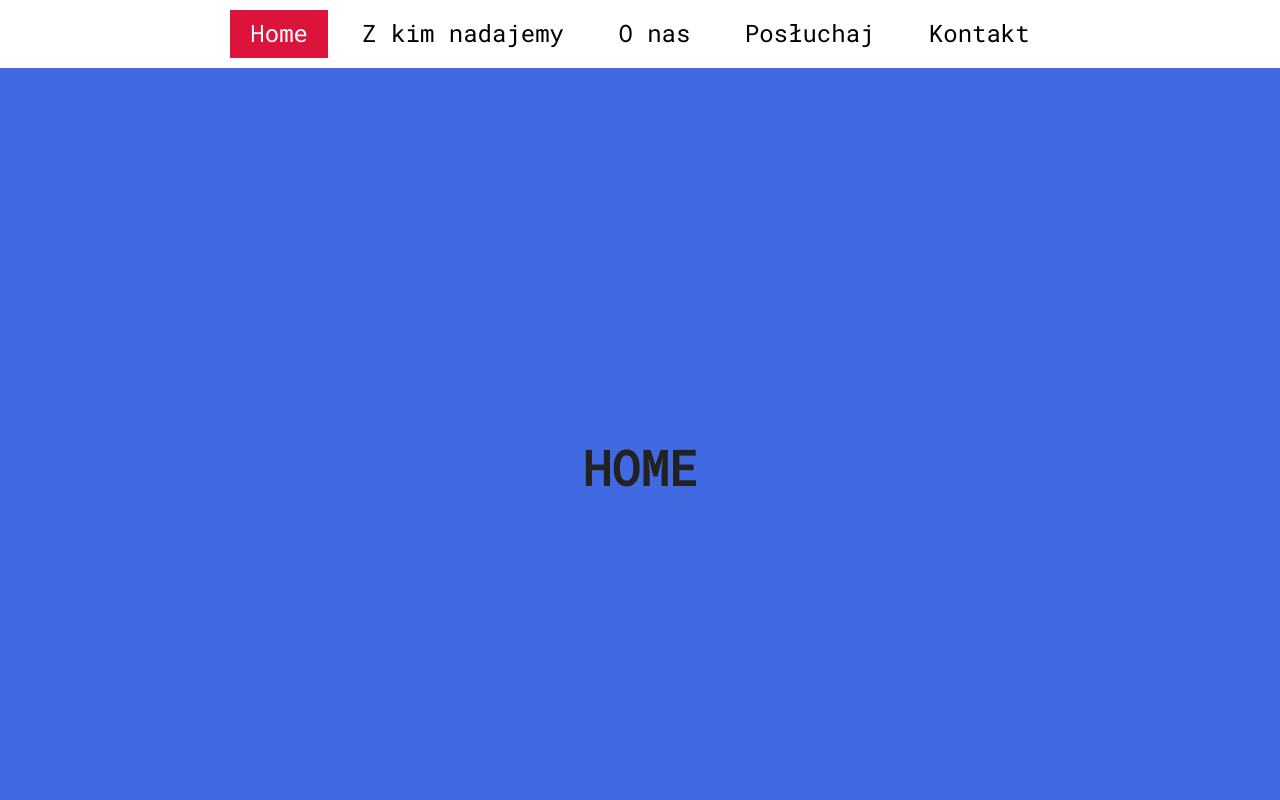
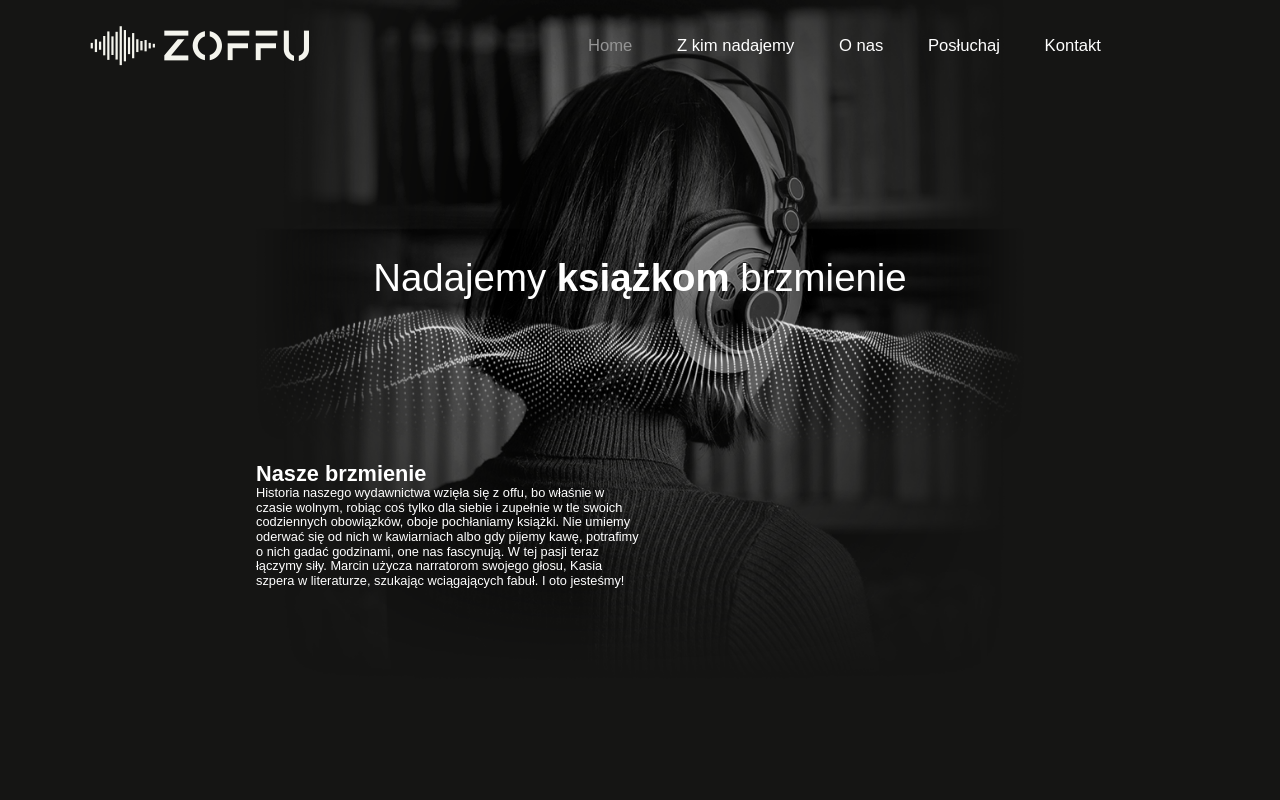
Before and after one commit to mgxmajewski/zoffu, a website built with Parcel: page index.html in a window 1280 px wide. Shown: the top 800 px of the page. Built offline with nearby package versions, Linux system fonts and the light colour scheme.

Commit message:
Add first section

```diff
--- a/css/main.css
+++ b/css/main.css
@@ -1,4 +1,4 @@
-@import url("https://fonts.googleapis.com/css2?family=Roboto+Mono&display=swap");
+@import url('https://fonts.googleapis.com/css2?family=Noto+Sans:ital,wght@0,100;0,200;0,300;0,400;0,500;0,600;0,700;0,800;0,900;1,100;1,200;1,300;1,400;1,500;1,600;1,700;1,800;1,900&display=swap');
 /*! HTML5 Boilerplate v8.0.0 | MIT License | https://html5boilerplate.com/ */
 
 /* main.css 2.1.0 | MIT License | https://github.com/h5bp/main.css#readme */
@@ -93,68 +93,157 @@ textarea {
   margin: 0;
   box-sizing: border-box;
 }
+
 html {
-  font-family: "Roboto Mono";
+  font-family: "Noto", sans-serif;
   font-size: 24px;
   scroll-behavior: smooth;
+  background-color: #151514;
+  color: white;
 }
+
 section {
-  height: 100vh;
+  height: 80vh;
   width: 100%;
-  background-color: gray;
+  background-color: #151514;
   display: flex;
-  align-items: center;
+  /*align-items: center;*/
   justify-content: center;
-  text-transform: uppercase;
+  /*text-transform: uppercase;*/
+  padding-left: 20vw;
+  padding-right: 20vw;
 }
 
 #home {
-  background-color: royalblue;
+  height:85vw;
+  background: no-repeat top/60% url("../img/hero-mobile.png");
+  display: grid;
+  justify-items: center;
 }
 
-#z-kim-nadajemy{
-  background-color: aquamarine;
+@media (min-width: 800px) {
+  #home {
+    height: 60vw;
+    /*background: no-repeat top/60% url("../img/hero-desktop.png");*/
+  }
 }
 
-#o-nas{
+#home h1 {
+  padding-top: 32vw;
+  padding-bottom: 0;
+  font-weight: 300;
+  font-size: 3vw;
+  height: 10vw;
+}
+
+
+@media (min-width: 800px) {
+  #home h1{
+    padding-top: 18vw;
+    /*background: no-repeat top/60% url("../img/hero-desktop.png");*/
+  }
+}
+
+#home div {
+  /*max-width: 600px;*/
+  /*justify-self: left;*/
+  /*padding-left: 10%;*/
+}
+
+
+#home div h2 {
+  font-size: 1.7vw;
+}
+
+
+#home div p {
+  padding-right: 30vw;
+  font-size: 1vw;
+}
+
+
+#home h1 strong {
+  font-weight: 900;
+}
+
+@media (min-width: 800px) {
+  #home {
+    background: no-repeat top/60% url("../img/hero-desktop.png");
+  }
+}
+
+#z-kim-nadajemy {
+  background-color: #151514;
+}
+
+#o-nas {
   background-color: crimson;
 }
 
-#posluchaj{
+#posluchaj {
   background-color: #14dca7;
 }
 
-#kontakt{
-    background-color: #aa14dc;
+#kontakt {
+  background-color: #aa14dc;
 }
 
 nav {
   position: sticky;
   top: 0;
-  background-color: white;
+  background-color: transparent;
+  font-size: 1.3vw;
 }
-nav .container {
+
+nav .menu-container {
+  height: 0;
   width: 90%;
-  max-width: 1000px;
+  /*max-width: 1000px;*/
   margin: 0 auto;
   text-align: center;
-  padding: 10px;
+  display: grid;
+  grid-template-columns: repeat(2, auto);
+  /*padding: 10px;*/
 }
-nav .container ul li {
+
+.menu-container {
+  /*height: 10px;*/
+  /*border-bottom: 1px solid white;*/
+}
+
+.menu-container img {
+  padding: 2vw;
+}
+
+.menu-container ul {
+  display: none;
+}
+
+@media (min-width: 800px) {
+  .menu-container ul {
+    padding: 2vw;
+    display: block;
+  }
+}
+
+nav .menu-container ul li {
   display: inline-block;
 }
-nav .container ul li a {
+
+nav .menu-container ul li a {
   display: inline-block;
   text-decoration: none;
   padding: 10px 20px;
-  color: black;
+  color: white;
 }
-nav .container ul li.active {
-  background-color: crimson;
-  transition: 0.3s ease background-color;
+
+nav .menu-container ul li.active {
+  /*background-color: crimson;*/
+  /*transition: 0.3s ease background-color;*/
 }
-nav .container ul li.active a {
-  color: rgb(255, 255, 255);
+
+nav .menu-container ul li.active a {
+  color: rgb(148, 148, 148);
 }
 
 /* ==========================================================================
--- a/index.html
+++ b/index.html
@@ -26,18 +26,23 @@
 
 <!-- Add your site or application content here -->
 <nav>
-  <div class="container">
+  <div class="menu-container">
+  <img src="img/zoffu-logo.png" alt="Zoffu logo">
     <ul>
       <li class="home active"><a href="#home">Home</a></li>
-      <li class="about"><a href="#z-kim-nadajemy">Z kim nadajemy</a></li>
-      <li class="contact"><a href="#o-nas">O nas</a></li>
-      <li class="contact"><a href="#posluchaj">Posłuchaj</a></li>
-      <li class="footer"><a href="#kontakt">Kontakt</a></li>
+      <li class="z-kim-nadajemy"><a href="#z-kim-nadajemy">Z kim nadajemy</a></li>
+      <li class="o-nas"><a href="#o-nas">O nas</a></li>
+      <li class="posluchaj"><a href="#posluchaj">Posłuchaj</a></li>
+      <li class="kontakt"><a href="#kontakt">Kontakt</a></li>
     </ul>
   </div>
 </nav>
 <section id="home">
-  <h1>Home</h1>
+  <h1>Nadajemy <strong>książkom</strong> brzmienie</h1>
+  <div>
+    <h2>Nasze brzmienie</h2>
+    <p> Historia naszego wydawnictwa wzięła się z offu, bo właśnie w czasie wolnym, robiąc coś tylko dla siebie i zupełnie w tle swoich codziennych obowiązków, oboje pochłaniamy książki. Nie umiemy oderwać się od nich w kawiarniach albo gdy pijemy kawę, potrafimy o nich gadać godzinami, one nas fascynują. W tej pasji teraz łączymy siły. Marcin użycza narratorom swojego głosu, Kasia szpera w literaturze, szukając wciągających fabuł. I oto jesteśmy!</p>
+  </div>
 </section>
 
 <section id="z-kim-nadajemy">
@@ -49,8 +54,11 @@
 </section>
 
 <section id="posluchaj">
-  <h1>Contact</h1>
-  <iframe width="1280" height="720" src="https://www.youtube.com/embed/pBegh7M28_o" title="DEMO AUDIO MARCIN STEC ZOFFU.PL" frameborder="0" allow="accelerometer; autoplay; clipboard-write; encrypted-media; gyroscope; picture-in-picture" allowfullscreen></iframe>
+  <h1>posluchaj</h1>
+  <iframe width="1280" height="720" src="https://www.youtube.com/embed/pBegh7M28_o"
+          title="DEMO AUDIO MARCIN STEC ZOFFU.PL" frameborder="0"
+          allow="accelerometer; autoplay; clipboard-write; encrypted-media; gyroscope; picture-in-picture"
+          allowfullscreen></iframe>
 </section>
 
 <section id="kontakt">
--- a/js/main.js
+++ b/js/main.js
@@ -1,11 +1,13 @@
 const sections = document.querySelectorAll("section");
-const navLi = document.querySelectorAll("nav .container ul li");
+const navLi = document.querySelectorAll("nav .menu-container ul li");
 window.addEventListener("scroll", () => {
   let current = "";
   sections.forEach((section) => {
     const sectionTop = section.offsetTop;
     const sectionHeight = section.clientHeight;
-    if (pageYOffset >= sectionTop - sectionHeight / 3) {
+    if (pageYOffset >= sectionTop - sectionHeight / 4) {
+      console.log(pageYOffset);
+      console.log(current);
       current = section.getAttribute("id");
     }
   });
```
Also changed, not shown: img/hero-desktop.png (added), img/hero-mobile.png (added), img/zoffu-logo.png (added), img/zoffu-sygnet.png (added).
